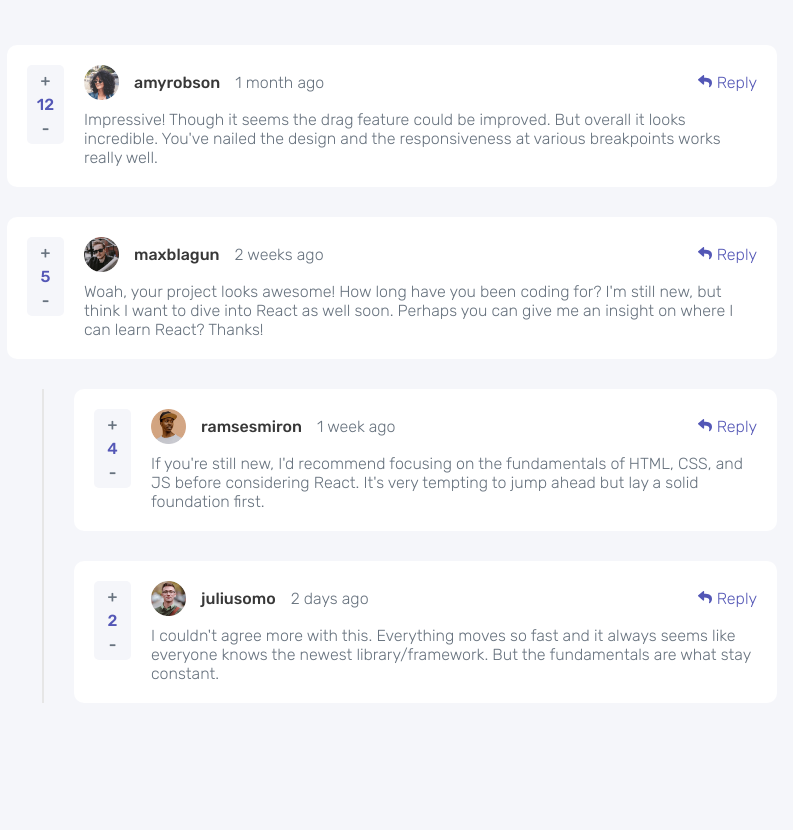
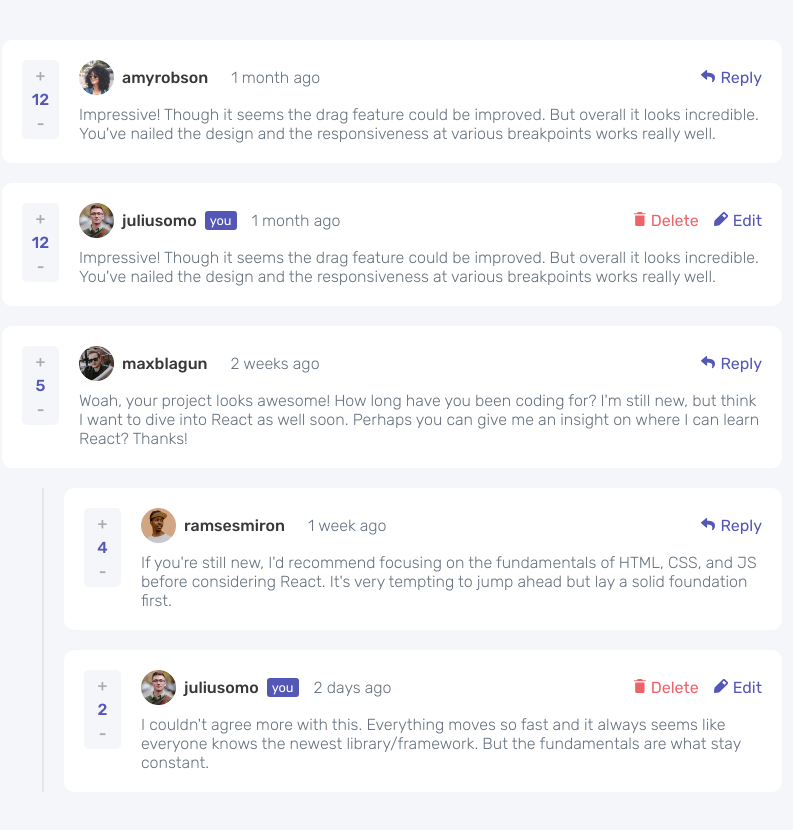
Before and after one commit to Jonathanmeij/comments-section, a React (Create React App) app: page / in a window 1280 px wide. Shown: the whole page, without its empty margins (248-1041 px from the left). Before the commit the page ends 800 px from the top, so only its background shows below. Built offline with nearby package versions, Linux system fonts and the light colour scheme; the HTML template or start-up script is replaced by a standard one.

Commit message:
added Delete button

```diff
--- a/src/components/Comment.js
+++ b/src/components/Comment.js
@@ -1,17 +1,25 @@
 import Rating from "./Rating.js";
 import replyIcon from "../images/icon-reply.svg";
-// import editIcon from "../images/icon-edit.svg";
-// import deleteIcon from "../images/icon-delete.svg";
+import editIcon from "../images/icon-edit.svg";
+import deleteIcon from "../images/icon-delete.svg";
 
 export default function Comment(props) {
     const data = props.data;
     const hasReplies = data["replies"] && data.replies.length > 0;
+    const isYou = data.user.username === props.currentUser.username;
 
     const replies = () => {
         if (data["replies"]) {
             if (data.replies.length !== 0) {
                 return data.replies.map((reply) => {
-                    return <Comment key={reply.id} data={reply}></Comment>;
+                    return (
+                        <Comment
+                            key={reply.id}
+                            data={reply}
+                            currentUser={props.currentUser}
+                            deleteComment={() => props.deleteComment(reply.id)}
+                        ></Comment>
+                    );
                 });
             }
         }
@@ -30,10 +38,33 @@ export default function Comment(props) {
                             className="avatar"
                         ></img>
                         <span className="username">{data.user.username}</span>
+                        {isYou && (
+                            <div className="comment-you">
+                                <span>you</span>
+                            </div>
+                        )}
                         <span className="created-at">{data.createdAt}</span>
-                        <div className="blue-button">
-                            <img src={replyIcon} alt=""></img>
-                            <span>Reply</span>
+                        <div className="comment-buttons">
+                            {isYou ? (
+                                <div className="you-button">
+                                    <div
+                                        className="comment-delete"
+                                        onClick={() => props.deleteComment(props.data.id)}
+                                    >
+                                        <img src={deleteIcon} alt=""></img>
+                                        <span>Delete</span>
+                                    </div>
+                                    <div className="edit-button">
+                                        <img src={editIcon} alt=""></img>
+                                        <span>Edit</span>
+                                    </div>
+                                </div>
+                            ) : (
+                                <div className="blue-button">
+                                    <img src={replyIcon} alt=""></img>
+                                    <span>Reply</span>
+                                </div>
+                            )}
                         </div>
                     </div>
                     <p>{data.content}</p>
--- /dev/null
+++ b/src/components/DeleteModal.js
@@ -0,0 +1,27 @@
+export default function DeleteModal(props) {
+    return (
+        <div className="modal-background">
+            <div className="modal-container">
+                <h2>Delete comment</h2>
+                <p>
+                    Are you sure you want to delete this comment? This will remove the
+                    comment and can't be undone
+                </p>
+                <div className="modal-buttons-container">
+                    <button
+                        className="modal-button button-cancel"
+                        onClick={props.cancelModal}
+                    >
+                        NO, CANCEL
+                    </button>
+                    <button
+                        className="modal-button button-proceed"
+                        onClick={props.deleteComment}
+                    >
+                        YES, DELETE
+                    </button>
+                </div>
+            </div>
+        </div>
+    );
+}
--- a/src/components/Main.js
+++ b/src/components/Main.js
@@ -1,13 +1,55 @@
 import { useState } from "react";
 import jsonData from "../data.json";
 import Comment from "./Comment";
+import DeleteModal from "./DeleteModal";
 
 export default function Main() {
-    const [comments] = useState(jsonData.comments);
-    // const [currentUser, setCurrentUser] = useState(jsonData.currentUser);
+    const [comments, setComments] = useState(jsonData.comments);
+    const [currentUser] = useState(jsonData.currentUser);
+    const [showDeleteModal, setShowDeleteModal] = useState(false);
+    const [deleteCommentId, setDeleteCommentId] = useState();
+
+    function deleteCommentFromArray(id) {
+        setShowDeleteModal(false);
+        setComments((prevComments) => {
+            let oldArray = prevComments;
+
+            oldArray = oldArray.filter((comment) => comment.id !== id);
+            oldArray.forEach((comment, index) => {
+                oldArray[index].replies = comment.replies.filter(
+                    (reply) => reply.id !== id
+                );
+            });
+
+            return oldArray;
+        });
+    }
+
+    function handleDelete(id) {
+        setDeleteCommentId(id);
+        setShowDeleteModal(true);
+    }
 
     const dataElements = comments.map((element) => {
-        return <Comment key={element.id} data={element} />;
+        return (
+            <Comment
+                key={element.id}
+                data={element}
+                currentUser={currentUser}
+                deleteComment={handleDelete}
+            />
+        );
     });
-    return <div>{dataElements}</div>;
+
+    return (
+        <div>
+            {dataElements}
+            {showDeleteModal && (
+                <DeleteModal
+                    cancelModal={() => setShowDeleteModal(false)}
+                    deleteComment={() => deleteCommentFromArray(deleteCommentId)}
+                />
+            )}
+        </div>
+    );
 }
--- a/src/components/Rating.js
+++ b/src/components/Rating.js
@@ -2,9 +2,9 @@ export default function Rating(props) {
     const data = props.data;
     return (
         <div className="rating-container">
-            <div>+</div>
+            <div className="count-button">+</div>
             <div className="count">{data.score}</div>
-            <div>-</div>
+            <div className="count-button">-</div>
         </div>
     );
 }
--- a/src/data.json
+++ b/src/data.json
@@ -18,6 +18,20 @@
           "webp": "./images/avatars/image-amyrobson.webp"
         },
         "username": "amyrobson"
+      },
+      "replies": []
+    },
+    {
+      "id": 5,
+      "content": "Impressive! Though it seems the drag feature could be improved. But overall it looks incredible. You've nailed the design and the responsiveness at various breakpoints works really well.",
+      "createdAt": "1 month ago",
+      "score": 12,
+      "user": {
+        "image": {
+          "png": "./images/avatars/image-juliusomo.png",
+          "webp": "./images/avatars/image-juliusomo.webp"
+        },
+        "username": "juliusomo"
       },
       "replies": []
     },
--- a/src/style.css
+++ b/src/style.css
@@ -5,6 +5,8 @@
     --Dark-blue: hsl(212, 24%, 26%);
     --Moderate-blue: hsl(238, 40%, 52%);
     --Grayish-blue: hsl(211, 10%, 45%);
+    --soft-red: hsl(358, 79%, 66%);
+    --header-gray: hsl(212, 24%, 26%);
 }
 
 html,
@@ -36,7 +38,7 @@ span {
 
 .username {
     font-weight: 500;
-    padding: 0 15px;
+    padding: 0 8px;
     color: rgb(56, 56, 56);
 }
 
@@ -46,7 +48,7 @@ span {
     align-items: flex-start;
 
     background-color: white;
-    margin: 15px;
+    margin: 10px;
     padding: 20px;
     border-radius: 10px;
     color: var(--Grayish-blue);
@@ -65,6 +67,7 @@ span {
 
 .created-at {
     margin-right: auto;
+    margin-left: 15px;
 }
 
 .rating-container {
@@ -80,36 +83,132 @@ span {
     font-weight: 500;
 }
 
+.count-button {
+    color: rgb(170, 170, 170);
+}
+
 .count {
     margin: 5px 0;
     color: var(--Moderate-blue);
 }
 
-.blue-button {
+.blue-button > span {
     color: var(--Moderate-blue);
+    font-weight: 400;
+    padding-left: 5px;
+}
+
+.edit-button > span {
+    color: var(--Moderate-blue);
+    font-weight: 400;
+    padding-left: 5px;
+}
+
+.you-button {
+    display: flex;
+}
+
+.comment-delete {
+    color: var(--soft-red);
+    font-weight: 400;
+    margin-right: 15px;
+    cursor: pointer;
+}
+
+.comment-delete span {
+    margin-left: 5px;
+}
+
+.comment-you {
+    background-color: var(--Moderate-blue);
+    color: white;
+    padding: 2px 5px;
+    border-radius: 3px;
+    font-size: 0.8rem;
+    font-weight: 400;
 }
 
 .avatar {
     height: 35px;
 }
 
-.blue-button > span {
-    padding-left: 5px;
-}
-
 .replies-divider {
     border-right: 2px solid rgb(230, 230, 230);
     align-self: stretch;
-    margin-right: 15px;
+    margin-right: 10px;
     margin-left: 50px;
-    margin-top: 15px;
-    margin-bottom: 15px;
+    margin-top: 10px;
+    margin-bottom: 10px;
 }
 
 .replies {
     display: flex;
     align-items: flex-start;
     position: relative;
+}
+
+.modal-background {
+    position: fixed;
+    height: 100%;
+    width: 100%;
+    top: 0;
+    left: 0;
+    background-color: rgba(0, 0, 0, 0.418);
+    display: flex;
+    justify-content: center;
+    align-items: center;
+}
+
+.modal-container {
+    background-color: white;
+    max-width: 300px;
+    padding: 20px;
+    border-radius: 10px;
+    margin: 20px;
+}
+
+.modal-container h2 {
+    margin-bottom: 15px;
+    color: var(--header-gray);
+}
+
+.modal-container p {
+    margin-bottom: 15px;
+    font-size: 1rem;
+    color: var(--Grayish-blue);
+    font-weight: 300;
+}
+
+.modal-button {
+    border-style: none;
+    font-size: 1rem;
+    padding: 10px 20px;
+    border-radius: 6px;
+    font-weight: 500;
+    cursor: pointer;
+}
+
+.modal-buttons-container {
+    display: flex;
+}
+
+.button-cancel {
+    margin-right: 10px;
+    background-color: var(--Grayish-blue);
+    color: white;
+}
+
+.button-proceed {
+    background-color: var(--soft-red);
+    color: white;
+}
+
+.button-cancel:hover {
+    background-color: hsl(212, 10%, 33%);
+}
+
+.button-proceed:hover {
+    background-color: hsl(358, 62%, 62%);
 }
 
 @media screen and (max-width: 600px) {
@@ -135,6 +234,12 @@ span {
         right: 30px;
     }
 
+    .you-button {
+        position: absolute;
+        bottom: 30px;
+        right: 30px;
+    }
+
     .replies-divider {
         margin-left: 15px;
         margin-right: 8px;
```
Also changed, not shown: 1 other file (tests, documents, lock files or other folders).
